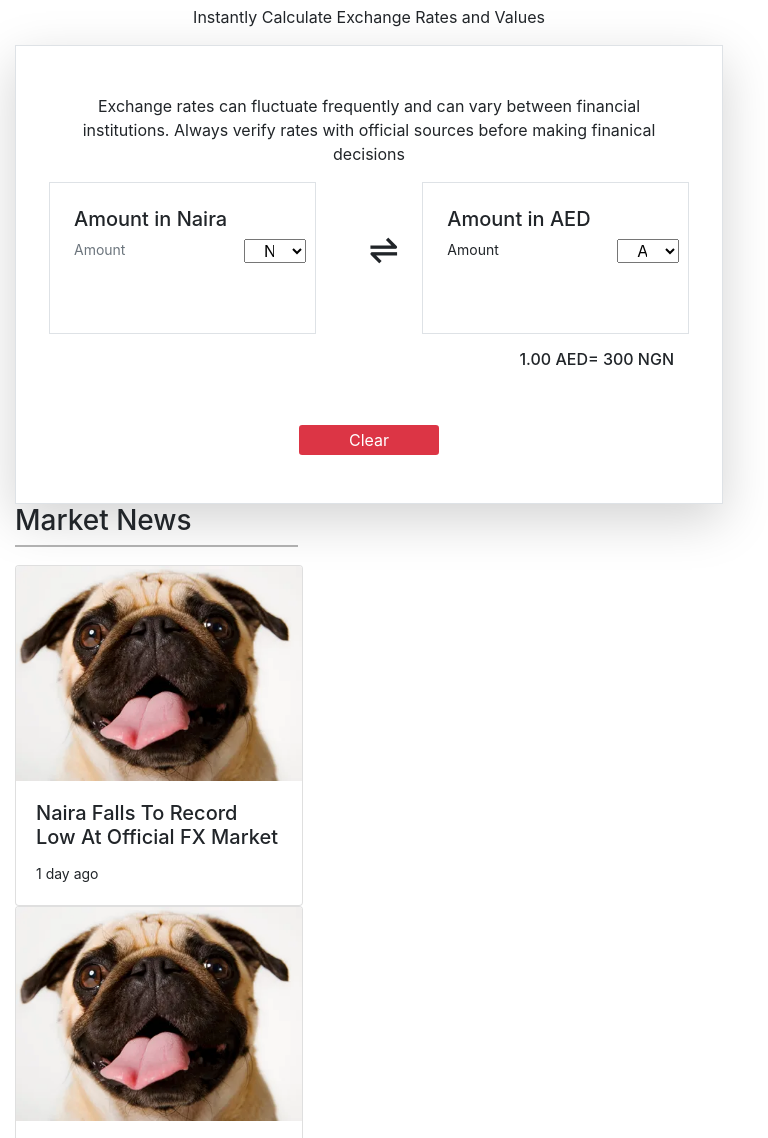
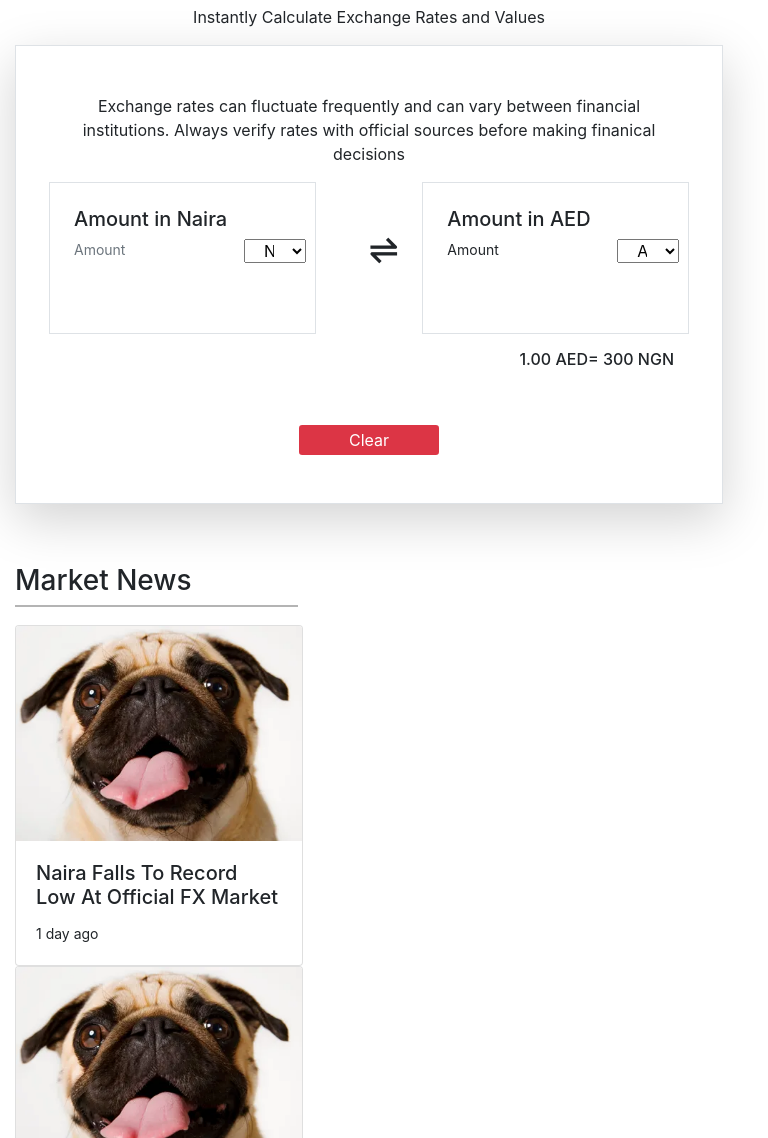
Before and after one commit to Mac044/Curr-page, a plain HTML site: page Index.html in a window 768 px wide. Shown: the part 141-1279 px from the top of the page. Drawn offline with nearby package versions, Linux system fonts and the light colour scheme.

Commit message:
finalizing

```diff
--- a/Style.css
+++ b/Style.css
@@ -70,4 +70,8 @@
     .icon{
         font-size: 40px;
     }
+
+    .Market{
+        margin-top: 60px;
+    }
 }
```
